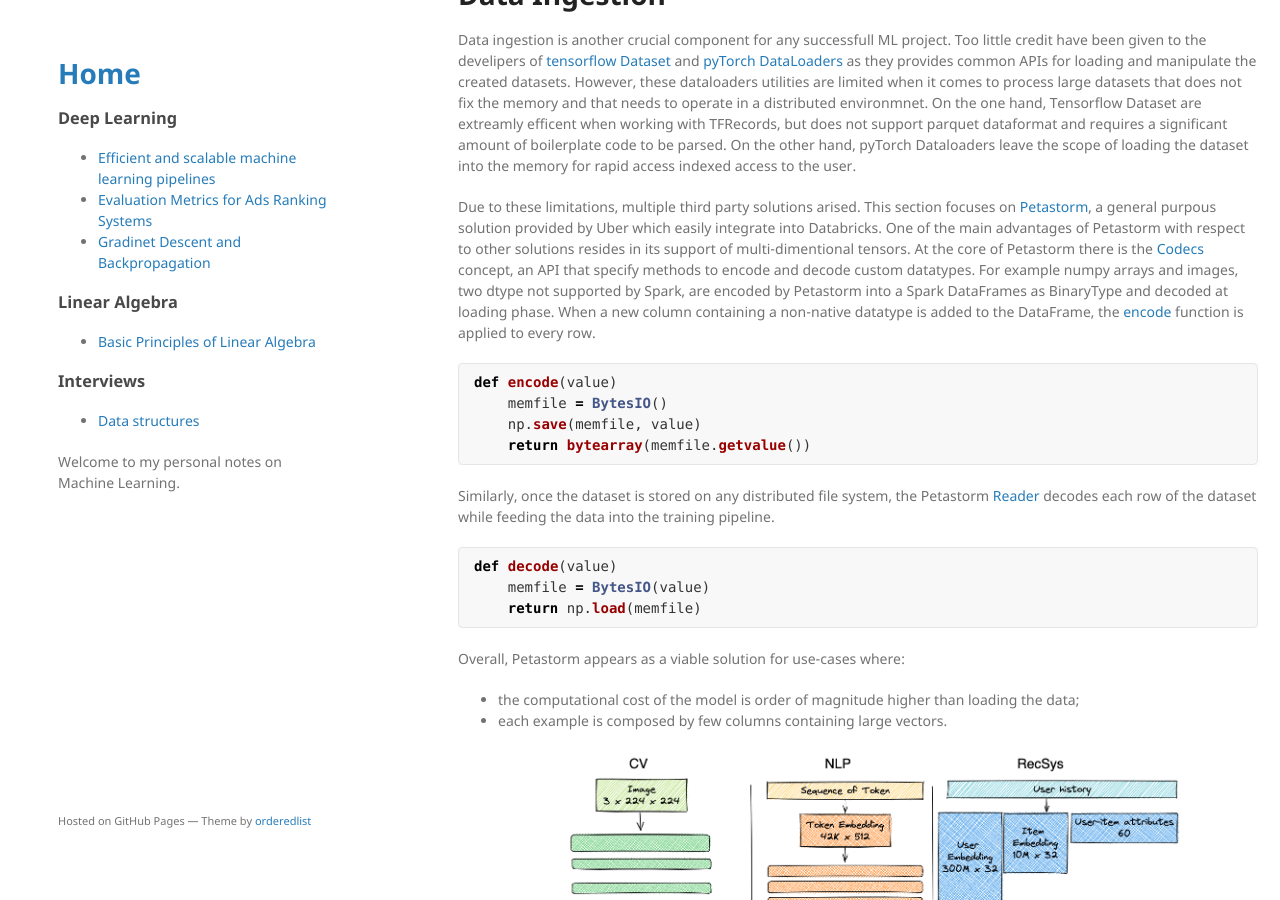
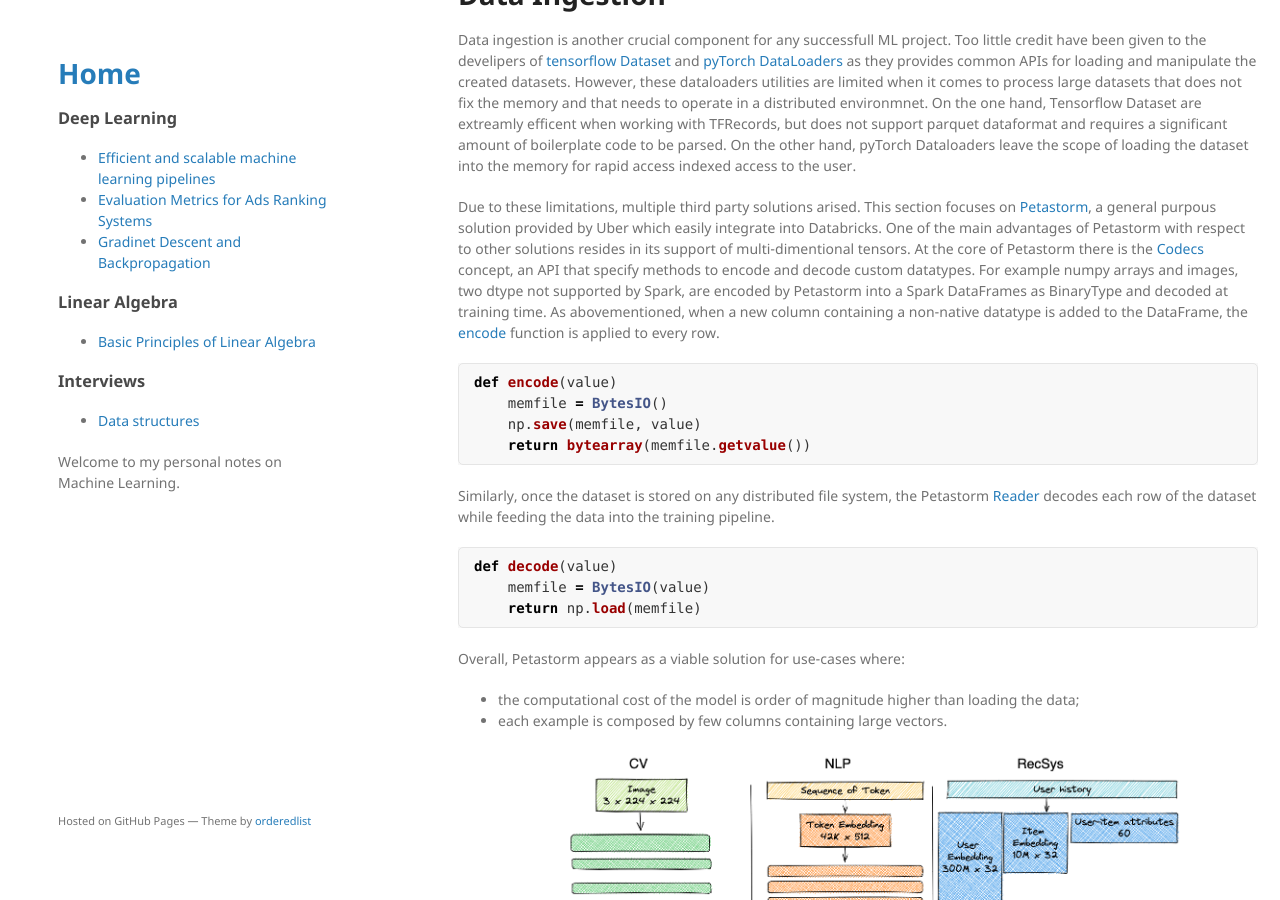
Before and after one commit to andompesta/andompesta.github.io, a Jekyll site: the page built from _posts/2022-11-13-efficent-data-preprocessing.md, in a window 1280 px wide and 900 px high, scrolled down 3450 px. Built offline with Jekyll 4.4.1, drawn with Linux system fonts in a browser that asks for light colours; some of the changed text lies outside the part shown.

````diff
--- a/_posts/2022-11-13-efficent-data-preprocessing.md
+++ b/_posts/2022-11-13-efficent-data-preprocessing.md
@@ -180,8 +180,8 @@
 This section focuses on [Petastorm](https://petastorm.readthedocs.io/en/latest/index.html), a general purpous solution provided by Uber which easily integrate into Databricks.
 One of the main advantages of Petastorm with respect to other solutions resides in its support of multi-dimentional tensors.
 At the core of Petastorm there is the [Codecs](https://petastorm.readthedocs.io/en/latest/_modules/petastorm/codecs.html?highlight=Codec) concept, an API that specify methods to encode and decode custom datatypes.
-For example numpy arrays and images, two dtype not supported by Spark, are encoded by Petastorm into a Spark DataFrames as BinaryType and decoded at loading phase.
-When a new column containing a non-native datatype is added to the DataFrame, the [encode](https://github.com/uber/petastorm/blob/170b22a18ee1c0346d2b289f096804e34a0c5d25/petastorm/codecs.py#L136) function is applied to every row.
+For example numpy arrays and images, two dtype not supported by Spark, are encoded by Petastorm into a Spark DataFrames as BinaryType and decoded at training time.
+As abovementioned, when a new column containing a non-native datatype is added to the DataFrame, the [encode](https://github.com/uber/petastorm/blob/170b22a18ee1c0346d2b289f096804e34a0c5d25/petastorm/codecs.py#L136) function is applied to every row.
 
 ```python
 def encode(value)
````
Also changed, not shown: other parts of _posts/2022-11-13-efficent-data-preprocessing.md (+2 -2 lines).
